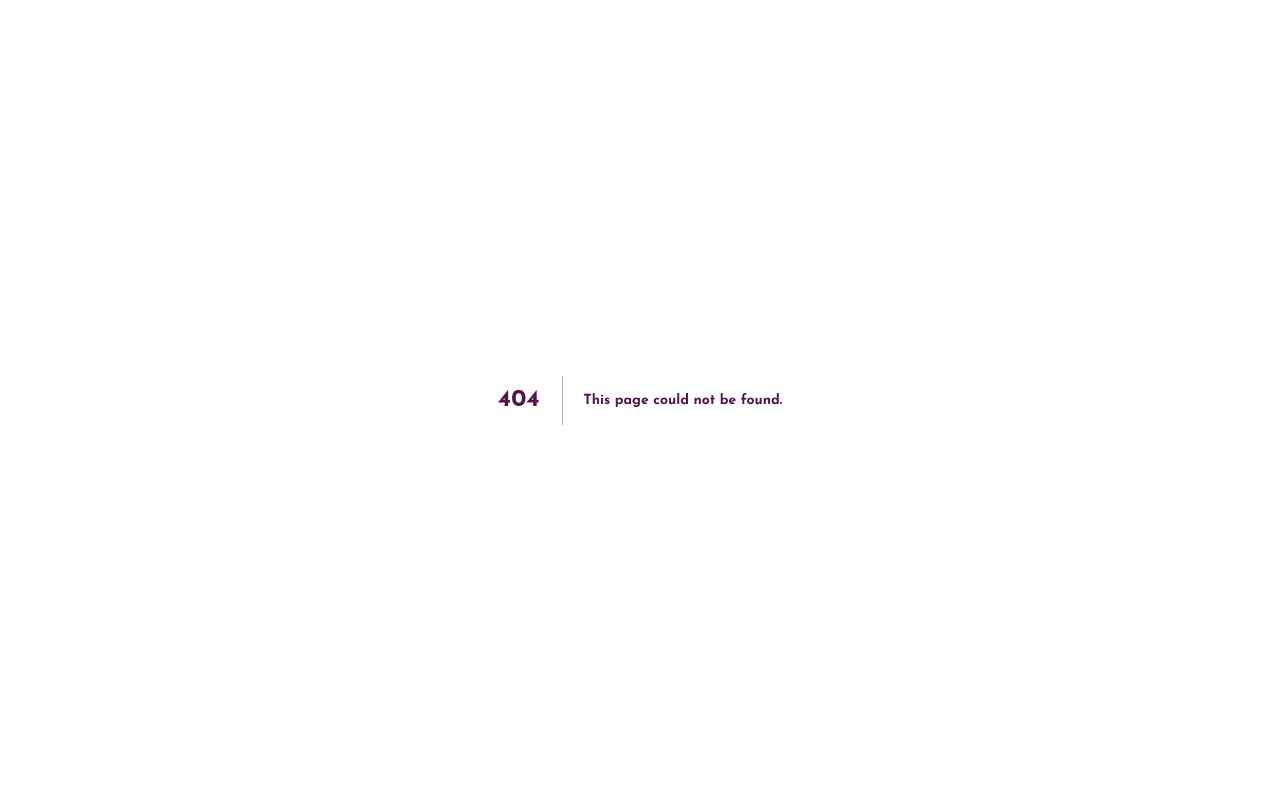
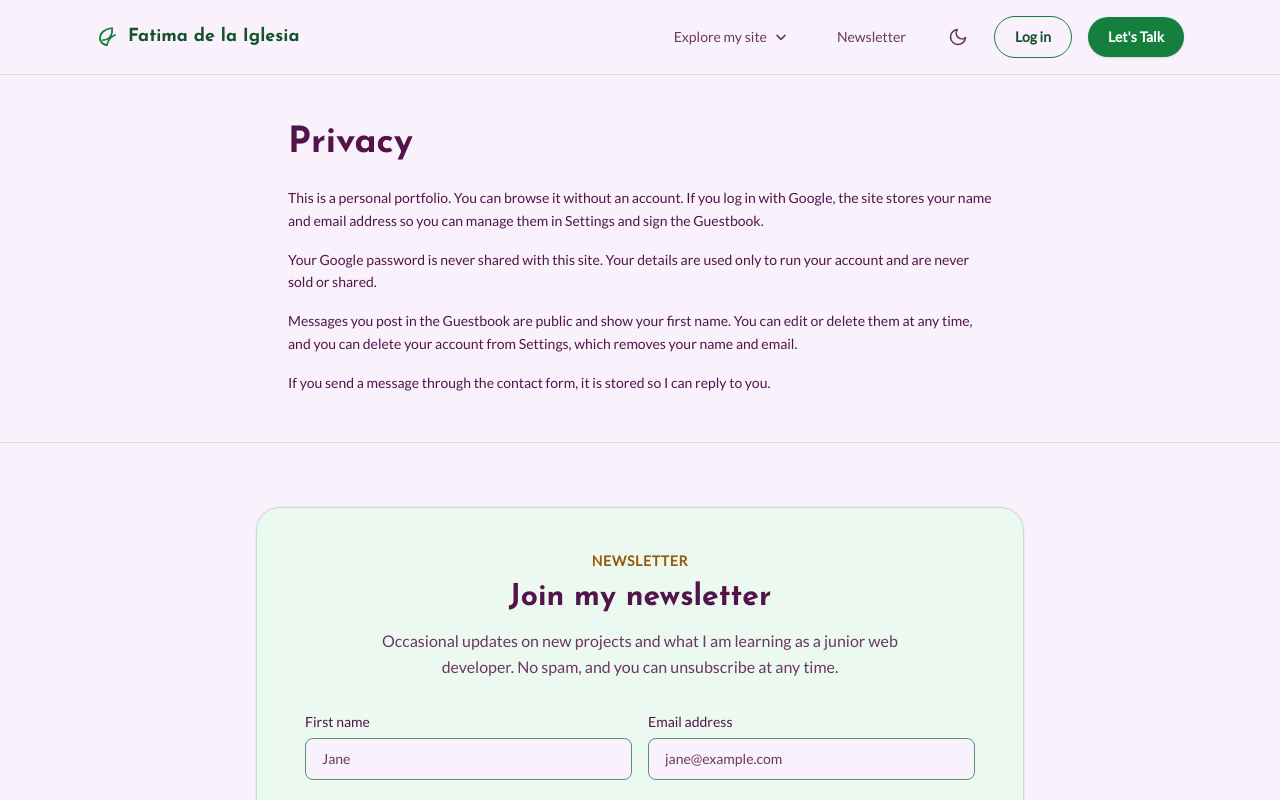
Before and after one commit to FatimadelaIglesia/new-portfolio, a Next.js app: page /privacy in a window 1280 px wide. Before the commit this address had no page. Shown: the top 800 px of the page. Built offline with nearby package versions, Linux system fonts and the light colour scheme.

Commit message:
Create page.tsx

```diff
--- /dev/null
+++ b/src/app/privacy/page.tsx
@@ -0,0 +1,40 @@
+import type { Metadata } from "next";
+import Navbar from "@/components/Navbar";
+import Footer from "@/components/Footer";
+
+export const metadata: Metadata = {
+  title: "Privacy",
+  description: "How this portfolio handles your data.",
+};
+
+export default function PrivacyPage() {
+  return (
+    <>
+      <Navbar />
+      <main className="mx-auto w-full max-w-3xl flex-1 px-6 py-12 sm:px-8">
+        <h1 className="font-heading text-3xl font-bold text-text sm:text-4xl">Privacy</h1>
+        <div className="mt-6 space-y-4 text-sm leading-relaxed text-text">
+          <p>
+            This is a personal portfolio. You can browse it without an account.
+            If you log in with Google, the site stores your name and email address
+            so you can manage them in Settings and sign the Guestbook.
+          </p>
+          <p>
+            Your Google password is never shared with this site. Your details are
+            used only to run your account and are never sold or shared.
+          </p>
+          <p>
+            Messages you post in the Guestbook are public and show your first name.
+            You can edit or delete them at any time, and you can delete your account
+            from Settings, which removes your name and email.
+          </p>
+          <p>
+            If you send a message through the contact form, it is stored so I can
+            reply to you.
+          </p>
+        </div>
+      </main>
+      <Footer />
+    </>
+  );
+}
```
